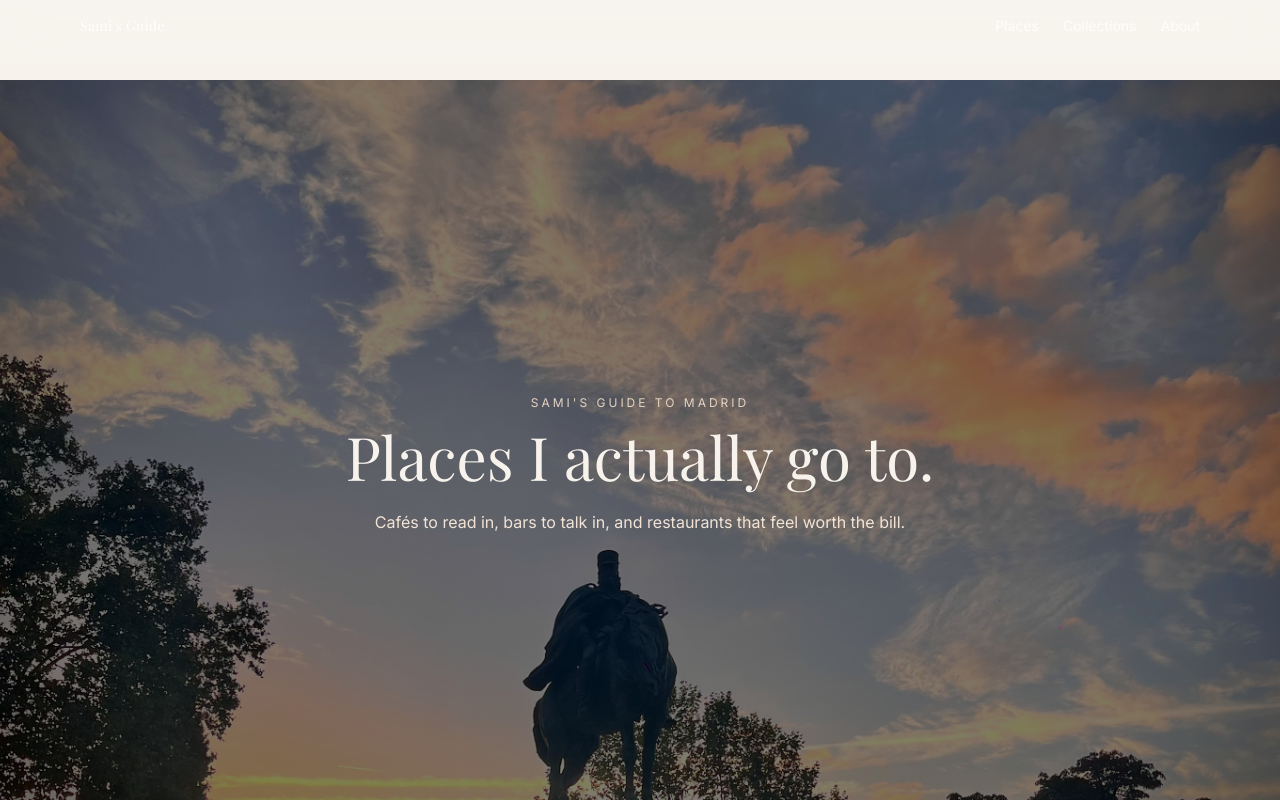
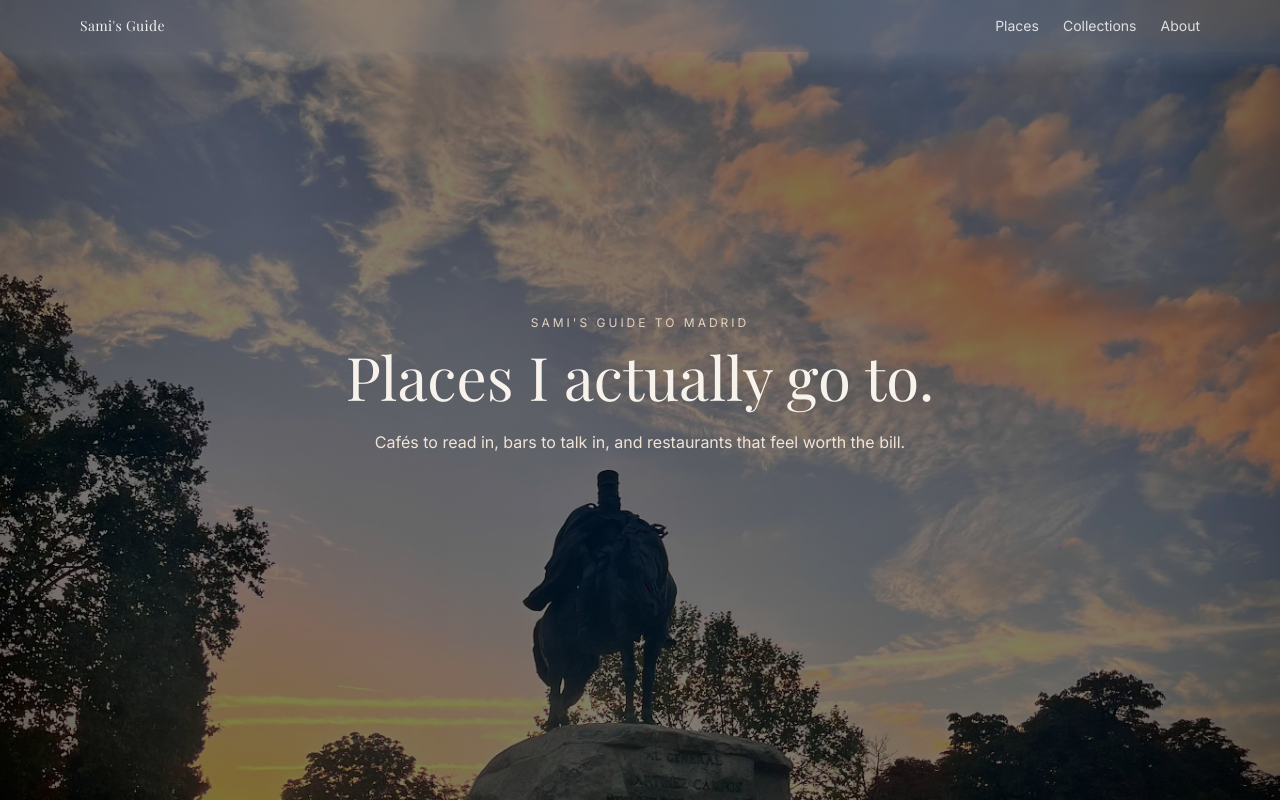
Before and after one commit to sakhnoukh/madrid-guide, a Next.js app: page / in a window 1280 px wide. Shown: the top 800 px of the page. Built offline with nearby package versions, Linux system fonts and the light colour scheme; no server answers; the database is empty; a web font is replaced by a local one.

Commit message:
fix: remove top padding for full-bleed hero

```diff
--- a/app/layout.tsx
+++ b/app/layout.tsx
@@ -50,7 +50,7 @@ export default function RootLayout({
         </header>
 
         {/* PAGE CONTENT */}
-        <main className="pt-20">{children}</main>
+        <main>{children}</main>
       </body>
     </html>
   );
```
